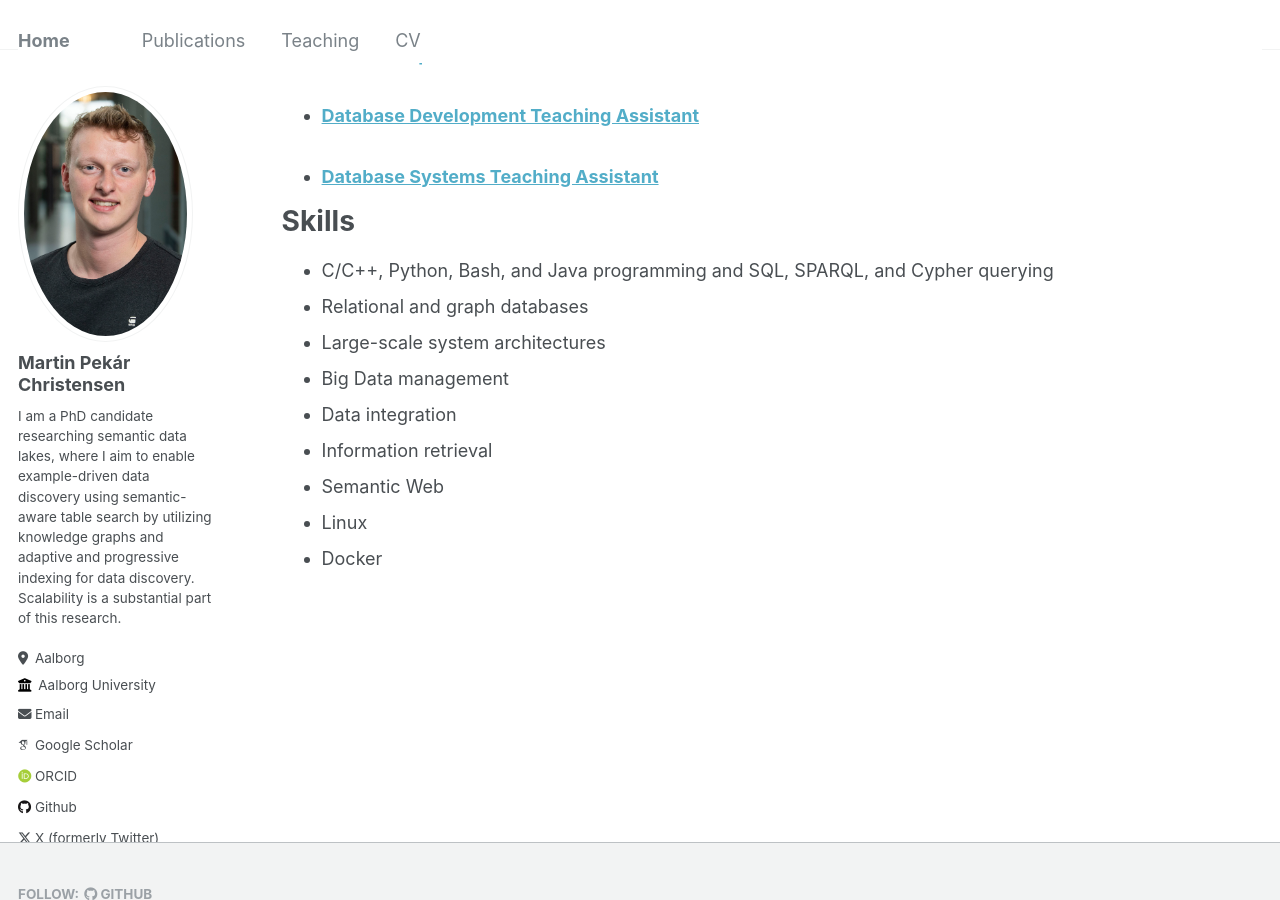
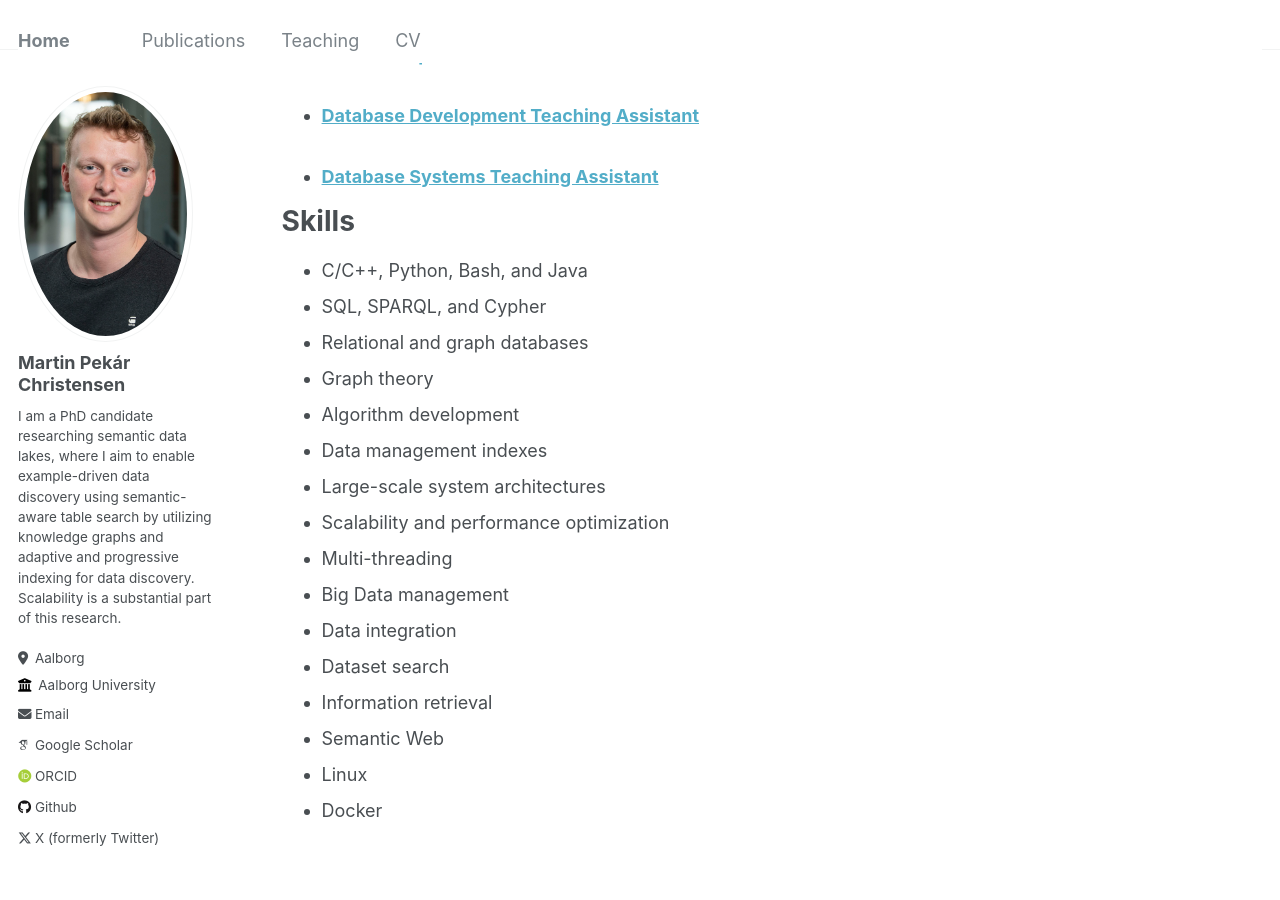
Before and after one commit to MrPekar98/mrpekar98.github.io, a Jekyll site: the page built from _pages/cv.md, in a window 1280 px wide and 900 px high, scrolled down 1527 px. Built offline with Jekyll 4.4.1, drawn with Linux system fonts in a browser that asks for light colours; some web fonts are replaced.

Commit message:
Update cv.md

```diff
--- a/_pages/cv.md
+++ b/_pages/cv.md
@@ -44,11 +44,18 @@ Teaching
 
 Skills
 ======
-* C/C++, Python, Bash, and Java programming and SQL, SPARQL, and Cypher querying
+* C/C++, Python, Bash, and Java
+* SQL, SPARQL, and Cypher
 * Relational and graph databases
+* Graph theory
+* Algorithm development
+* Data management indexes
 * Large-scale system architectures
+* Scalability and performance optimization
+* Multi-threading
 * Big Data management
 * Data integration
+* Dataset search
 * Information retrieval
 * Semantic Web
 * Linux
```
